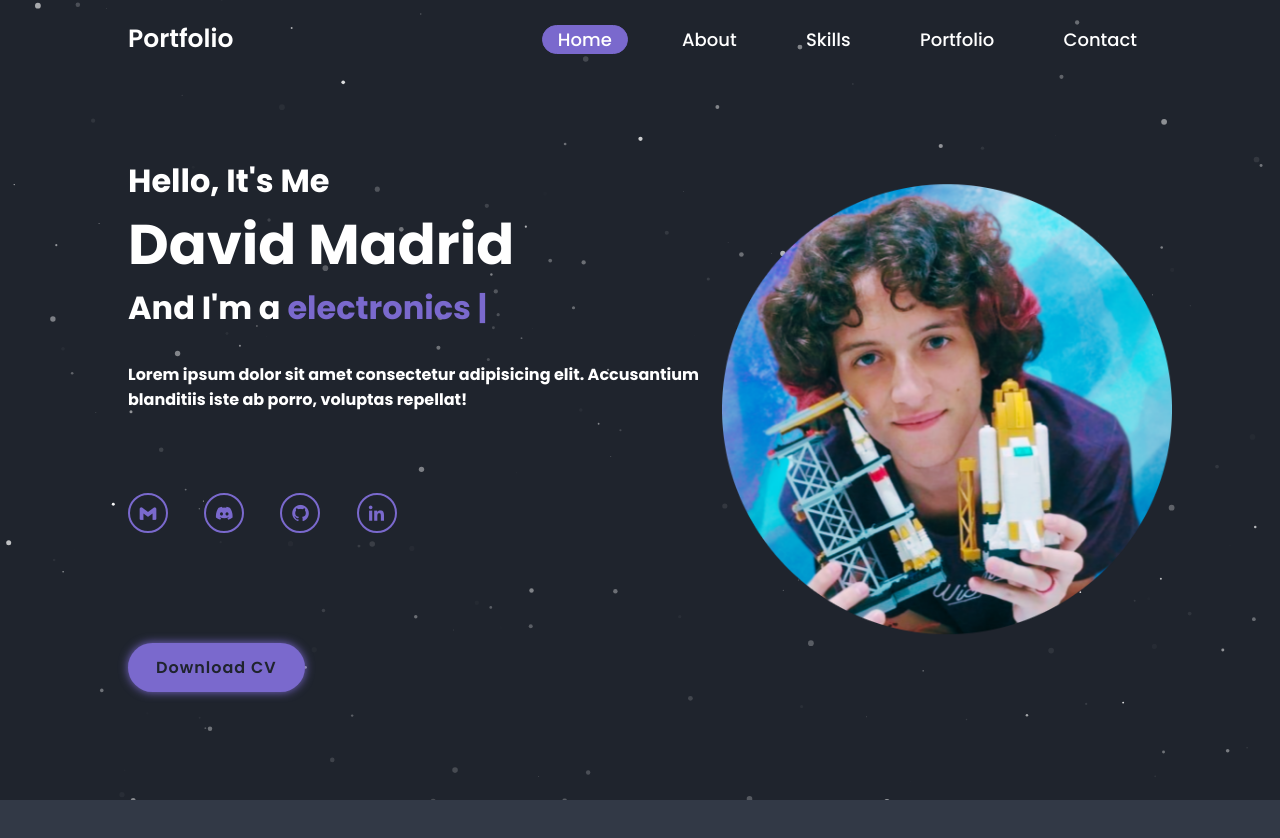
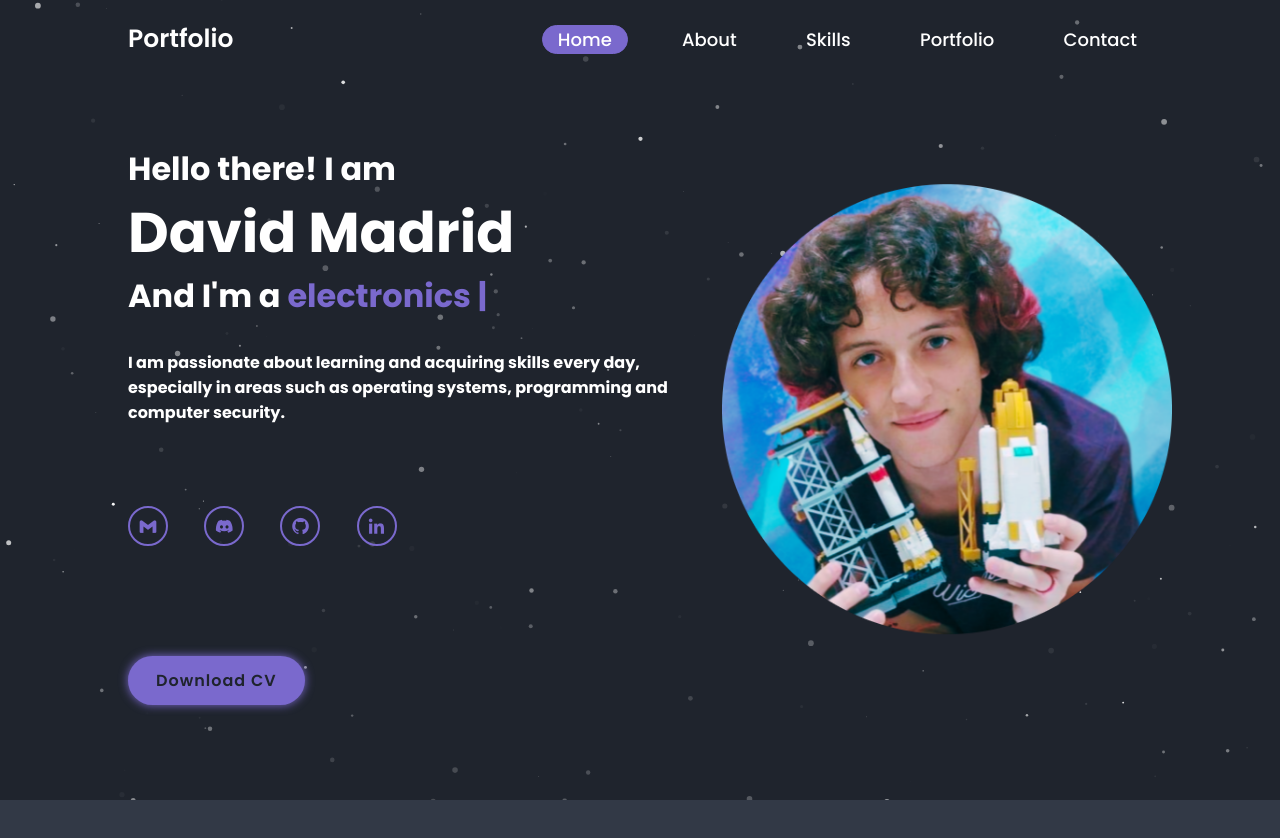
Before and after one commit to barryallen2223/pansiWebsite, a plain HTML site: page index.html in a window 1280 px wide. Shown: the top 838 px of the page. Drawn offline with nearby package versions, Linux system fonts and the light colour scheme; animation ran at ten frames a second.

Commit message:
Add files via upload

```diff
--- a/index.html
+++ b/index.html
@@ -22,10 +22,10 @@
     </header>
     <section id="home" class="home">
         <div class="home-content">
-            <h3>Hello, It's Me</h3>
+            <h3>Hello there! I am</h3>
             <h1>David Madrid</h1>
             <h3>And I'm a <span class="multiple-text"></span></h3>
-            <p>Lorem ipsum dolor sit amet consectetur adipisicing elit. Accusantium blanditiis iste ab porro, voluptas repellat!</p>
+            <p>I am passionate about learning and acquiring skills every day, especially in areas such as operating systems, programming and computer security. </p>
             <div class="social-media">
                 <a href="mailto:dmadridr@eafit.edu.co" style="--i:7;"><i class='bx bxl-gmail'></i></a>
                 <a href="https://discordapp.com/users/562748876310970408" style="--i:8;"><i class='bx bxl-discord-alt'></i></a>
@@ -39,7 +39,7 @@
         </div>
         <div id="particles-js"></div>
     </section>
-    <section id="about">About</section>
+    <section class="about" id="about">About</section>
     <section id="skills">Skills</section>
     <section id="portfolio">Portfolio</section>
     <section id="contact">Contact</section>
```
